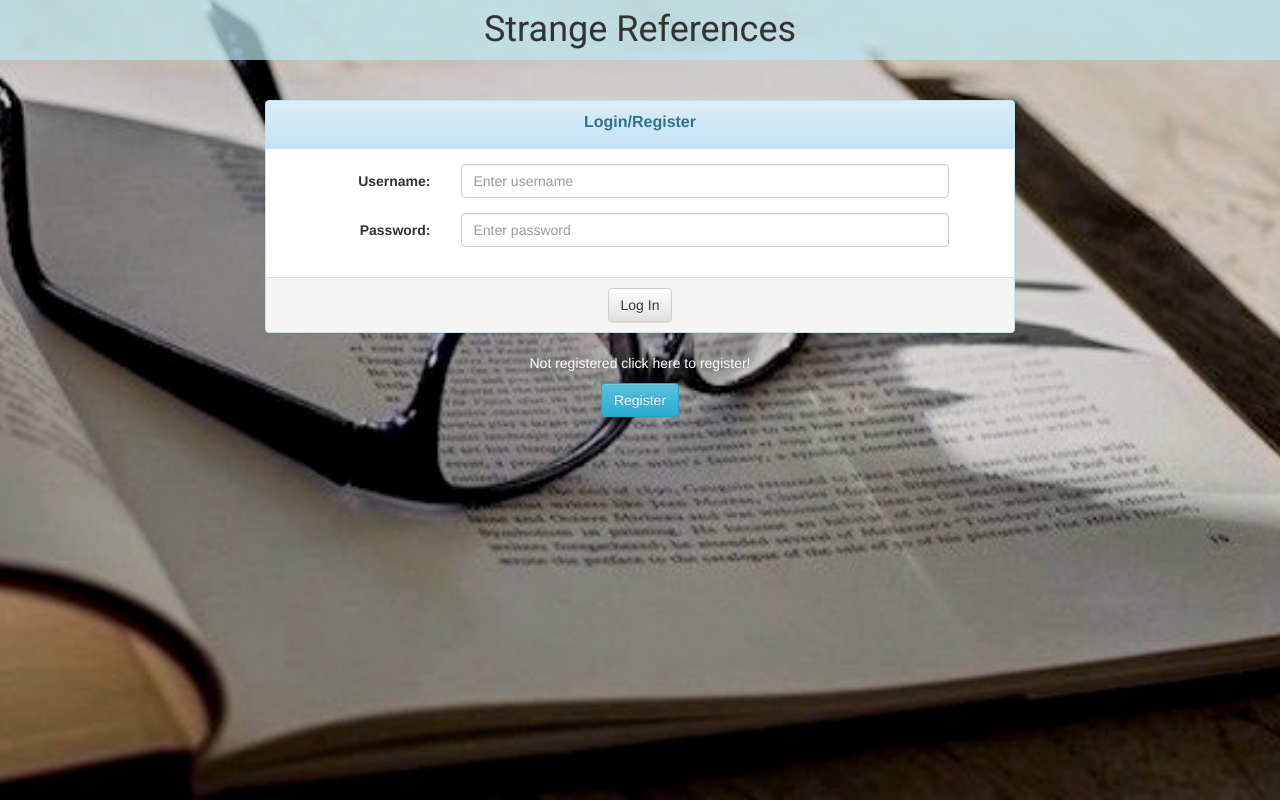
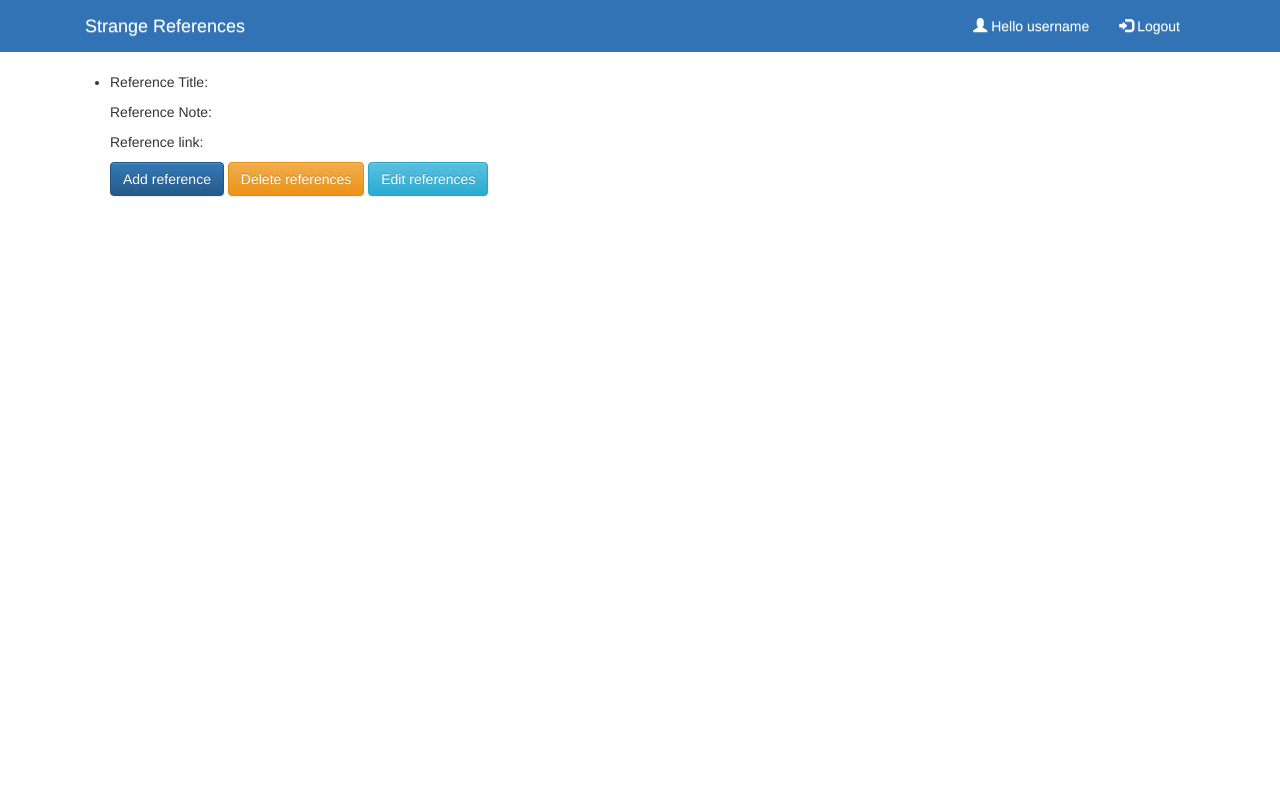
Before and after one commit to ryantantiern/strange-references, a Django app: page /dashboard in a window 1280 px wide. Run offline with Django 3.2, Linux system fonts and the light colour scheme; some libraries are stand-ins or nearby versions.

Commit message:
added dashboard page

```diff
--- a/strange_references/static/css/main.css
+++ b/strange_references/static/css/main.css
@@ -8,3 +8,8 @@
     font-family: 'Special Elite', cursive;
     font-family: 'Roboto', sans-serif;
 }
+
+.navbar.navbar-custom{
+    background:#3173B5;
+    color: white;
+}
--- a/strange_references/templates/strange_references/dashboard.html
+++ b/strange_references/templates/strange_references/dashboard.html
@@ -4,42 +4,129 @@
 	<title>Dashboard</title>
 
 	<link rel="stylesheet" href="//maxcdn.bootstrapcdn.com/bootstrap/3.2.0/css/bootstrap.min.css">
-	<!-- <script src="https://ajax.googleapis.com/ajax/libs/jquery/3.1.1/jquery.min.js"></script> -->
+	<script src="https://ajax.googleapis.com/ajax/libs/jquery/3.1.1/jquery.min.js"></script>
 	<script src="https://maxcdn.bootstrapcdn.com/bootstrap/3.3.7/js/bootstrap.min.js"></script>
 	<link rel="stylesheet" href="//maxcdn.bootstrapcdn.com/bootstrap/3.2.0/css/bootstrap-theme.min.css">
-	<link rel="stylesheet" type="text/css" href="{% static 'css/login.css' %}">
+	<link rel="stylesheet" type="text/css" href="{% static 'css/main.css' %}">
 
 
 	<style type="text/css">
-
-	h1 {
-		color: black;
-		text-align: center;
-	}
-
-	body {
-		background-color: #a9effc
-	}
+	    .navbar-custom{
+            background:#3173B5;
+            color: #ffffff;
+            border-radius:0;
+        }
+        .navbar-custom .navbar-brand {
+            color:#ffffff;
+        }
+        .navbar-custom .navbar-nav > li > a {
+            color:#ffffff;
+        }
+        .navbar-custom .navbar-nav > .active > a,
+        .navbar-nav > .active > a:hover,
+        .navbar-nav > .active > a:focus {
+            color: #3173B5;
+            background-color:#ffffff;
+        }
+        .navbar-toggle{
+            border: 1px solid white;
+        }
+        .navbar-custom .navbar-toggle .icon-bar{
+            background-color: white !important;
+        }
 	</style>
 
 	<script type="text/javascript">
-		var reg = false;
-		function registerToggle() {
-			console.log(reg);
-			if (reg==false) {
-				$('#form').attr("action", "{% url 'strange_references:register' %}");
-				reg=true;
-			}
-			else {
-				$('#form').attr("action", "{% url 'strange_references:authenticate' %}");
-				reg=false;
-			}
 
-		}
 	</script>
 
 </head>
+<body>
+    <nav class="navbar navbar-custom">
+        <div class="container">
+            <div class="container-fluid">
+                <div class="navbar-header">
+                    <button type="button" class="navbar-toggle" data-toggle="collapse" data-target="#myNavbar">
+                        <span class="icon-bar"></span>
+                        <span class="icon-bar"></span>
+                        <span class="icon-bar"></span>
+                    </button>
+                    <a class="navbar-brand" href="{% url 'strange_references:dashboard' %}">Strange References</a>
+                </div>
+                <div class="collapse navbar-collapse" id="myNavbar">
+                    <ul class="nav navbar-nav navbar-right">
+                        <li>
+                            <a href=""><span class="glyphicon glyphicon-user"></span> Hello username</a>
+                        </li>
+                        <li>
+                            <a href="#"><span class="glyphicon glyphicon-log-in"></span> Logout</a>
+                        </li>
+                    </ul>
+                    <!-- <button class="btn btn-primary dropdown-toggle" type="button" data-toggle="dropdown">{Name}
+                        <span class="caret"></span>
+                    </button>
+                    <ul class="dropdown-menu">
+                        <li><a href="#">Log Out</a></li>
+                    </ul> -->
+                </div>
+            </div>
+        </div>
+    </nav>
+        <div class="container">
+            <ul>
+                <li>
+                    <p>Reference Title: </p>
+                    <p>Reference Note: </p>
+                    <p>Reference link: </p>
+                </li>
+                <button class="btn btn-primary">Add reference</button>
+                <button class="btn btn-warning">Delete references</button>
+                <button class="btn btn-info">Edit references</button>
+            </ul>
+        </div>
 
-<body>
+{#        <div class="container">#}
+{#            <div class="row">#}
+{#                <div class="col-sm-2">#}
+{#                    <div class="dropdown pull-right" style="display: inline-block;">#}
+{#                        <button class="btn btn-primary dropdown-toggle" type="button" data-toggle="dropdown">Sort by#}
+{#                            <span class="caret"></span>#}
+{#                        </button>#}
+{#                        <ul class="dropdown-menu">#}
+{#                            <li><a href="#">Title</a></li>#}
+{#                            <li><a href="#">Date</a></li>#}
+{#                            <li><a href="#">Link</a></li>#}
+{#                        </ul>#}
+{#                    </div>#}
+{#                </div>#}
+{##}
+{#                <div class="col-sm-2">#}
+{#                    <div class="dropdown pull-right" style="display: inline-block;">#}
+{#                        <button class="btn btn-primary dropdown-toggle" type="button" data-toggle="dropdown"># per page#}
+{#                            <span class="caret"></span>#}
+{#                        </button>#}
+{#                        <ul class="dropdown-menu">#}
+{#                            <li><a href="#">10</a></li>#}
+{#                            <li><a href="#">20</a></li>#}
+{#                            <li><a href="#">30</a></li>#}
+{#                        </ul>#}
+{#                    </div>#}
+{#                </div>#}
+{##}
+{#                <!-- middle break coloum -->#}
+{#                <div class="col-sm-6"></div>#}
+{##}
+{#                <div class="col-sm-2">#}
+{#                    <button class="btn btn-danger">+Add reference</button>#}
+{#                </div>#}
+{##}
+{#            </div>#}
+{#        </div>#}
+
+        <!-- <footer class="page-footer">
+            <p>text</p>
+        </footer> -->
+    </nav>
+
 
 </body>
--- a/strange_references/urls.py
+++ b/strange_references/urls.py
@@ -4,6 +4,8 @@ from . import views
 app_name = 'strange_references'
 urlpatterns = [
 	# url(r'dashboard', views.dashboard, name='dashboard'),
+
+	url(r'^dashboard$', views.dashboard, name = 'dashboard'),
     url(r'^register$', views.register, name = 'register'),
 	url(r'^auth$', views.authenticate, name='authenticate'),
 	url(r'^', views.login, name='login'),
--- a/strange_references/views.py
+++ b/strange_references/views.py
@@ -81,3 +81,7 @@ def register(request):
             'user_id': request.user.id,
         }
         return render(request, 'strange_references/authenticated.html', context)
+
+def dashboard(request):
+    context = {}
+    return render(request,'strange_references/dashboard.html',context)
```
